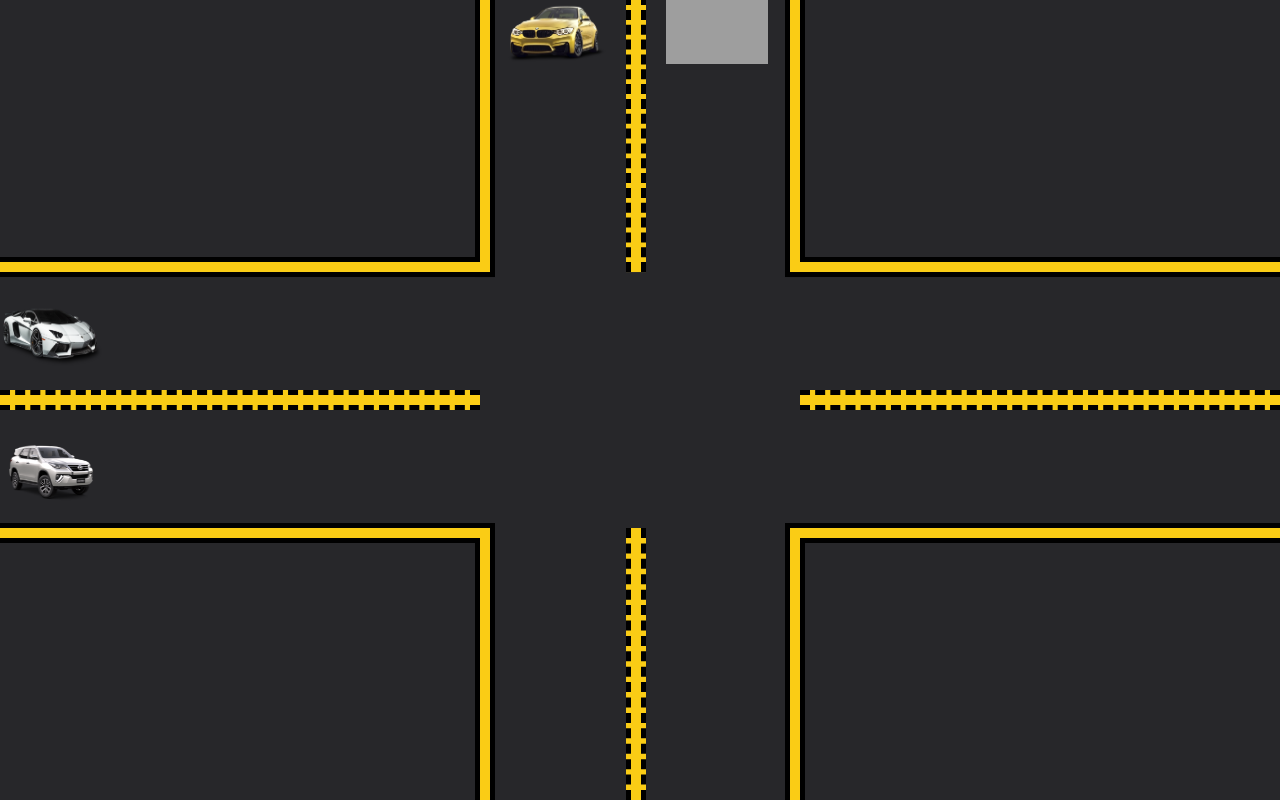
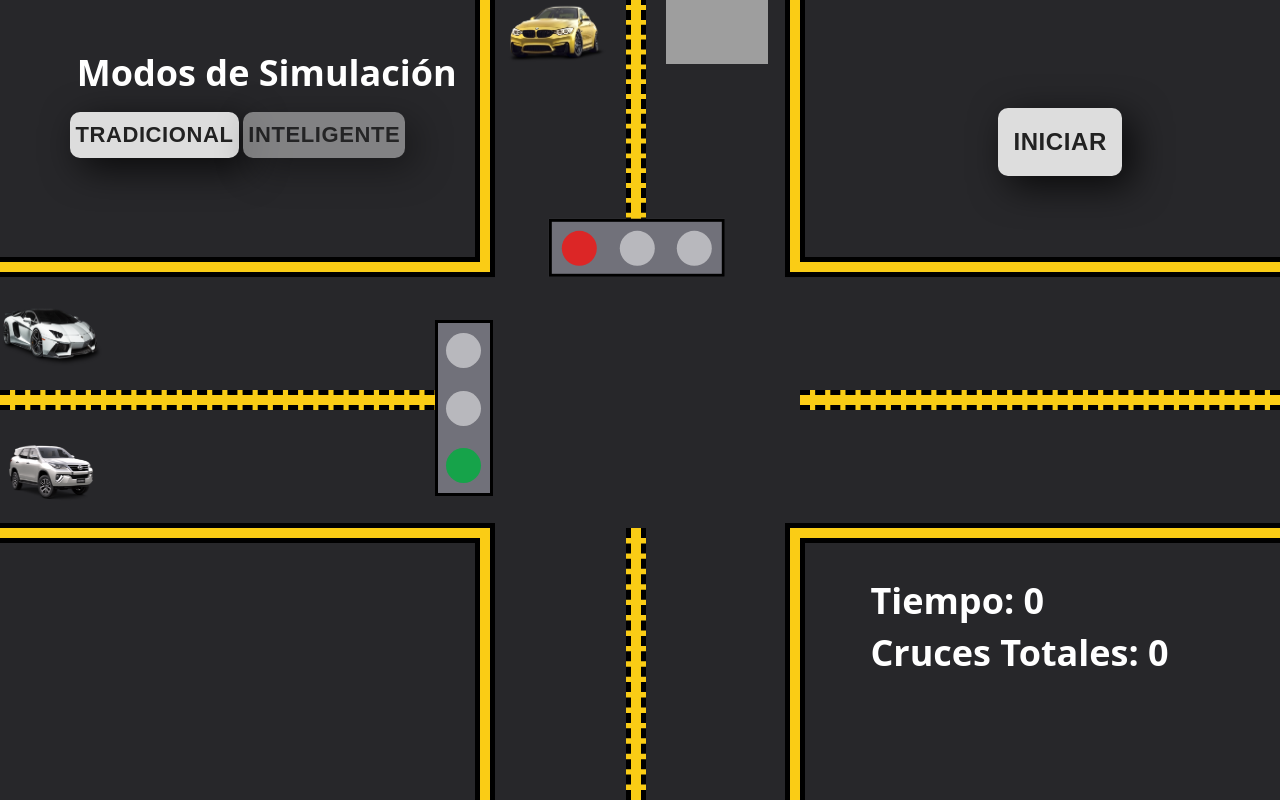
Before and after one commit to iamFear/semaforizalo, a website: page index.html in a window 1280 px wide. Drawn offline with Linux system fonts and the light colour scheme; grey boxes are pictures that could not be loaded.

Commit message:
styles ready

```diff
--- a/index.html
+++ b/index.html
@@ -38,6 +38,29 @@
       <img src="/media/car_2.png" alt="car" class="car car-x--bottom" />
       <img src="/media/car_3.png" alt="car" class="car car-y--left" />
       <img src="/media/car_4.png" alt="car" class="car car-y--right" />
-    </div>
+
+      <!-- Semaforos -->
+      <div class="traffic traffic-left">
+        <div class="light light-red light-inactive"></div>
+        <div class="light light-yellow light-inactive"></div>
+        <div class="light light-green"></div>
+      </div>
+
+      <div class="traffic traffic-top">
+        <div class="light light-red"></div>
+        <div class="light light-yellow light-inactive"></div>
+        <div class="light light-green light-inactive"></div>
+      </div>
+
+      <!-- Contadores -->
+      <p class="counter counter--time">Tiempo: <span class="time">0</span></p>
+      <p class="counter counter--cross">Cruces Totales: <span class="cross">0</span></p>
+
+      <!-- Using counter class to style -->
+      <p class="counter modes-txt">Modos de Simulación</p>
+      <button class="btn btn-modes btn--traditional">TRADICIONAL</button>
+      <button class="btn btn-modes btn--smart">INTELIGENTE</button>
+
+      <button class="btn btn-start">INICIAR</button>
   </body>
 </html>
--- a/styles.css
+++ b/styles.css
@@ -134,3 +134,125 @@ html {
   top: 0;
   left: 52vw;
 }
+
+/* Traffic Light */
+.traffic {
+  position: absolute;
+  display: flex;
+  flex-direction: column;
+  align-items: center;
+  justify-content: space-between;
+
+  height: 22vh;
+  width: 4.5vw;
+  padding: 1rem 0 1rem 0;
+
+  background-color: #71717a;
+  border: 3.5px solid black;
+  z-index: 100;
+}
+
+.traffic-left {
+  left: 34vw;
+  top: 40vh;
+}
+
+.traffic-top {
+  left: 47.5vw;
+  top: 20vh;
+  transform: rotate(-90deg);
+}
+
+.light {
+  width: 3.5rem;
+  height: 3.5rem;
+
+  background-color: #fff;
+  border-radius: 50%;
+}
+
+.light-red {
+  background-color: #dc2626;
+}
+
+.light-yellow {
+  background-color: #ca8a04;
+}
+
+.light-green {
+  background-color: #16a34a;
+}
+
+.light-inactive {
+  background-color: rgba(255, 255, 255, 0.5) !important;
+}
+
+/* Estilos botones */
+.btn {
+  display: inline-block;
+  position: absolute;
+
+  font-weight: 600;
+  color: #222;
+  font-size: 2.4rem;
+  letter-spacing: 0.6px;
+  background-color: #ddd;
+
+  border-radius: 1rem;
+  border: 0;
+  box-shadow: 10px 10px 37px 0px rgba(0, 0, 0, 0.75);
+
+  transition: 0.2s all;
+}
+
+/* Boton para iniciar */
+.btn-start {
+  top: 13.5vh;
+  left: 78vw;
+
+  padding: 2rem 1.5rem;
+}
+
+.btn:hover {
+  background-color: #999;
+}
+
+.btn:active {
+  background-color: #ddd;
+}
+
+.counter {
+  position: absolute;
+  color: #fff;
+  font-size: 3.6rem;
+  font-weight: 600;
+  left: 68vw;
+}
+
+.counter--time {
+  top: 72vh;
+}
+
+.counter--cross {
+  top: 78.5vh;
+}
+
+.modes-txt {
+  left: 6vw;
+  top: 6vh;
+}
+
+.btn-modes {
+  font-size: 2.2rem;
+  padding: 1rem 0.5rem;
+  top: 14vh;
+}
+
+.btn--traditional {
+  left: 5.5vw;
+}
+
+.btn--smart {
+  left: 19vw;
+  opacity: 0.5;
+}
```
